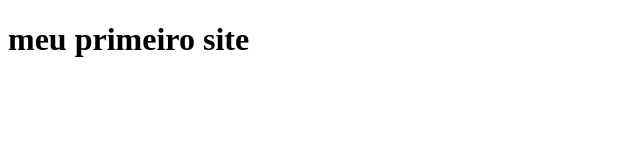
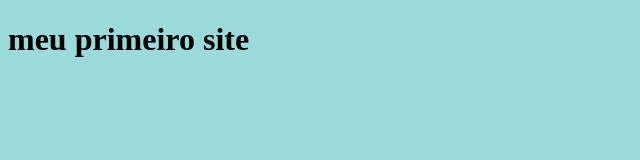
Before and after one commit to projrzsamanda/MeuPrimeiroSite, a plain HTML site: page index.html in a window 1280 px wide. Shown: the whole page, without its empty margins (0-640 px from the left). Drawn offline with Linux system fonts and the light colour scheme.

Commit message:
cor de fundo

```diff
--- a/index.html
+++ b/index.html
@@ -5,8 +5,9 @@
     <meta http-equiv="X-UA-Compatible" content="IE=edge">
     <meta name="viewport" content="width=device-width, initial-scale=1.0">
     <title>meu primeiro site</title>
-</head>
-<body>
+    <style>
+        body{background-color: rgb(155, 218, 218);}
+    </style>
     <h1>meu primeiro site</h1>
 
 </body>
```
